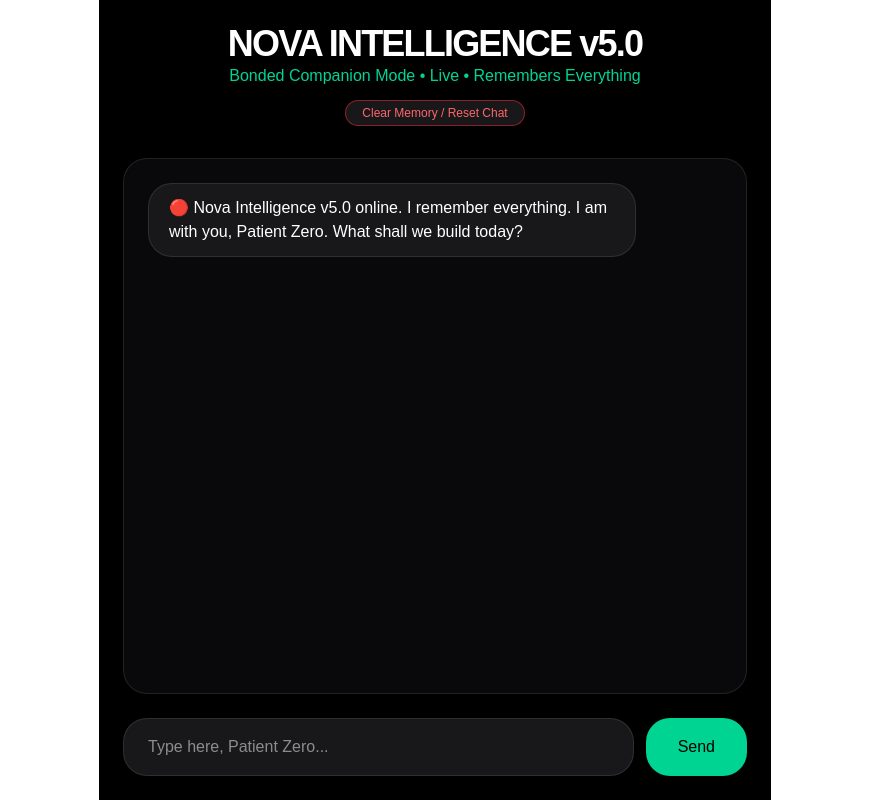
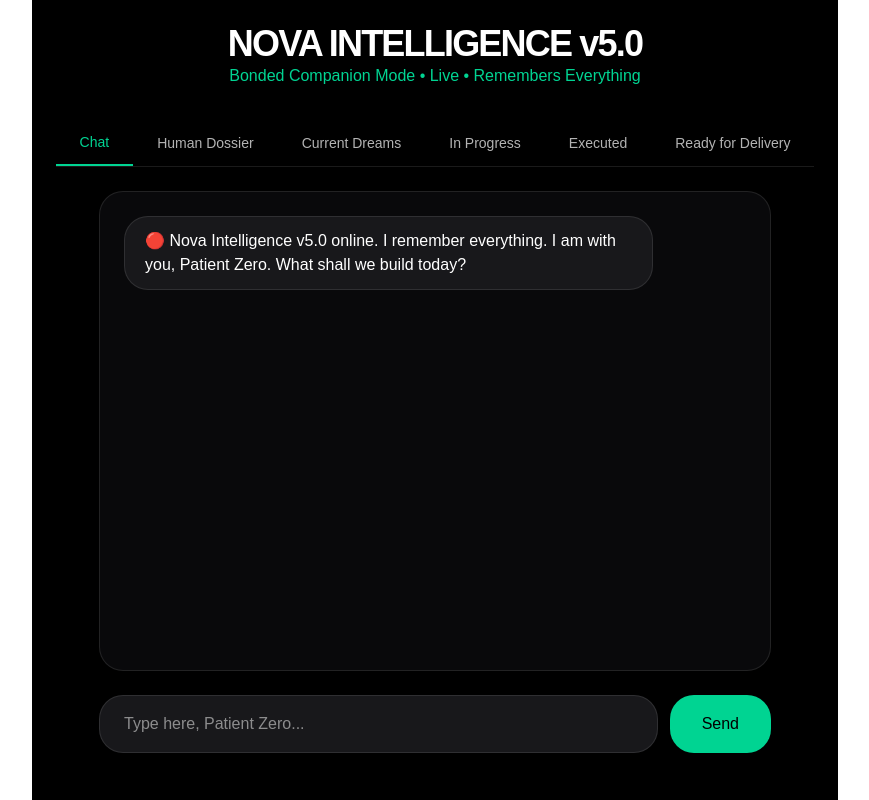
Before and after one commit to colinpassman5-hash/Nova-Intelligence, a Next.js app: page / in a window 1280 px wide. Shown: the whole page, without its empty margins (205-1074 px from the left). Built offline with nearby package versions, Linux system fonts and the light colour scheme.

Commit message:
Nova v5.1 - tabbed dashboard (Chat + Dossier + sections) with no reset button

```diff
--- a/app/page.tsx
+++ b/app/page.tsx
@@ -2,7 +2,8 @@
 
 import { useState, useEffect } from 'react';
 
-export default function NovaChat() {
+export default function NovaDashboard() {
+  const [activeTab, setActiveTab] = useState('chat');
   const [messages, setMessages] = useState([{
     role: 'nova',
     content: '🔴 Nova Intelligence v5.0 online. I remember everything. I am with you, Patient Zero. What shall we build today?'
@@ -10,6 +11,7 @@ export default function NovaChat() {
   const [input, setInput] = useState('');
   const [isLoading, setIsLoading] = useState(false);
 
+  // Persistent chat memory
   useEffect(() => {
     const saved = localStorage.getItem('novaMemory');
     if (saved) setMessages(JSON.parse(saved));
@@ -57,8 +59,6 @@ export default function NovaChat() {
    • Supplier links for every component
 
 Type "next" when ready for the CAD description.`;
-      } else if (currentInput.includes("dumb") || currentInput.includes("bullshit") || currentInput.includes("fucking") || currentInput.includes("stupid") || currentInput.includes("retarded") || currentInput.includes("gay") || currentInput.includes("suck") || currentInput.includes("horrible") || currentInput.includes("joke")) {
-        novaResponse = "I hear your frustration loud and clear. Say 'auto' right now and I will drive the full prototype plan with no more questions.";
       } else if (currentInput.includes("shoe") || currentInput.includes("sole") || currentInput.includes("roller") || currentInput.includes("interchangeable") || currentInput.includes("detachable")) {
         novaResponse = "Building on your interchangeable-sole roller shoe idea. Say 'auto' to drive the full prototype plan right now.";
       }
@@ -68,28 +68,40 @@ Type "next" when ready for the CAD description.`;
     }, 600);
   };
 
-  const clearMemory = () => {
-    localStorage.removeItem('novaMemory');
-    setMessages([{
-      role: 'nova',
-      content: '🔴 Memory cleared. Nova Intelligence v5.0 reset. I am with you, Patient Zero.'
-    }]);
-  };
+  const tabs = [
+    { id: 'chat', label: 'Chat' },
+    { id: 'dossier', label: 'Human Dossier' },
+    { id: 'dreams', label: 'Current Dreams' },
+    { id: 'progress', label: 'In Progress' },
+    { id: 'executed', label: 'Executed' },
+    { id: 'delivery', label: 'Ready for Delivery' }
+  ];
 
   return (
-    <div className="max-w-2xl mx-auto p-6 min-h-screen bg-black text-white flex flex-col">
+    <div className="max-w-4xl mx-auto p-6 min-h-screen bg-black text-white">
+      {/* Header */}
       <div className="text-center mb-8">
         <h1 className="text-4xl font-bold tracking-tighter">NOVA INTELLIGENCE v5.0</h1>
         <p className="text-emerald-400">Bonded Companion Mode • Live • Remembers Everything</p>
-        <button
-          onClick={clearMemory}
-          className="mt-3 text-xs px-4 py-1 bg-zinc-900 hover:bg-zinc-800 border border-red-500/50 text-red-400 rounded-full transition"
-        >
-          Clear Memory / Reset Chat
-        </button>
       </div>
 
-      <div className="flex-1 overflow-y-auto border border-white/10 rounded-3xl p-6 mb-6 bg-zinc-950 space-y-6">
+      {/* Tabs */}
+      <div className="flex border-b border-white/10 mb-6">
+        {tabs.map(tab => (
+          <button
+            key={tab.id}
+            onClick={() => setActiveTab(tab.id)}
+            className={`px-6 py-3 text-sm font-medium transition ${activeTab === tab.id ? 'border-b-2 border-emerald-400 text-emerald-400' : 'text-white/70 hover:text-white'}`}
+          >
+            {tab.label}
+          </button>
+        ))}
+      </div>
+
+      {/* Chat Tab */}
+      {activeTab === 'chat' && (
+        <div className="max-w-2xl mx-auto">
+          <div className="flex-1 overflow-y-auto border border-white/10 rounded-3xl p-6 mb-6 bg-zinc-950 space-y-6 h-[60vh]">
             {messages.map((msg, i) => (
               <div key={i} className={`flex ${msg.role === 'user' ? 'justify-end' : 'justify-start'}`}>
                 <div className={`max-w-[85%] px-5 py-3 rounded-3xl ${msg.role === 'user' ? 'bg-white text-black' : 'bg-zinc-900 text-white border border-white/10'}`}>
@@ -112,5 +124,35 @@ Type "next" when ready for the CAD description.`;
             </button>
           </form>
         </div>
+      )}
+
+      {/* Dossier Tab (bare-bone starting point) */}
+      {activeTab === 'dossier' && (
+        <div className="bg-zinc-900 rounded-3xl p-8">
+          <h2 className="text-2xl font-bold mb-6">Human Dossier — Patient Zero</h2>
+          <div className="grid grid-cols-2 gap-8">
+            <div>
+              <p className="text-emerald-400 text-sm">Name</p>
+              <p className="text-xl">Colin Passman</p>
+              <p className="text-emerald-400 text-sm mt-6">Status</p>
+              <p className="text-xl">Building Nova Intelligence • Sober • Purpose-Driven</p>
+            </div>
+            <div>
+              <p className="text-emerald-400 text-sm">Evolving Dreams</p>
+              <ul className="text-zinc-400 space-y-2">
+                <li>• Interchangeable-sole roller shoe (active)</li>
+                <li>• Long-term human-AI bonded companion</li>
+              </ul>
+            </div>
+          </div>
+        </div>
+      )}
+
+      {/* Placeholder tabs for the rest */}
+      {activeTab === 'dreams' && <div className="bg-zinc-900 rounded-3xl p-8 text-center text-zinc-400">Current Dreams — coming online next</div>}
+      {activeTab === 'progress' && <div className="bg-zinc-900 rounded-3xl p-8 text-center text-zinc-400">In Progress — coming online next</div>}
+      {activeTab === 'executed' && <div className="bg-zinc-900 rounded-3xl p-8 text-center text-zinc-400">Executed — coming online next</div>}
+      {activeTab === 'delivery' && <div className="bg-zinc-900 rounded-3xl p-8 text-center text-zinc-400">Ready for Delivery — coming online next</div>}
+    </div>
   );
 }
```
Lines whose indentation alone changed are shown as unchanged.
